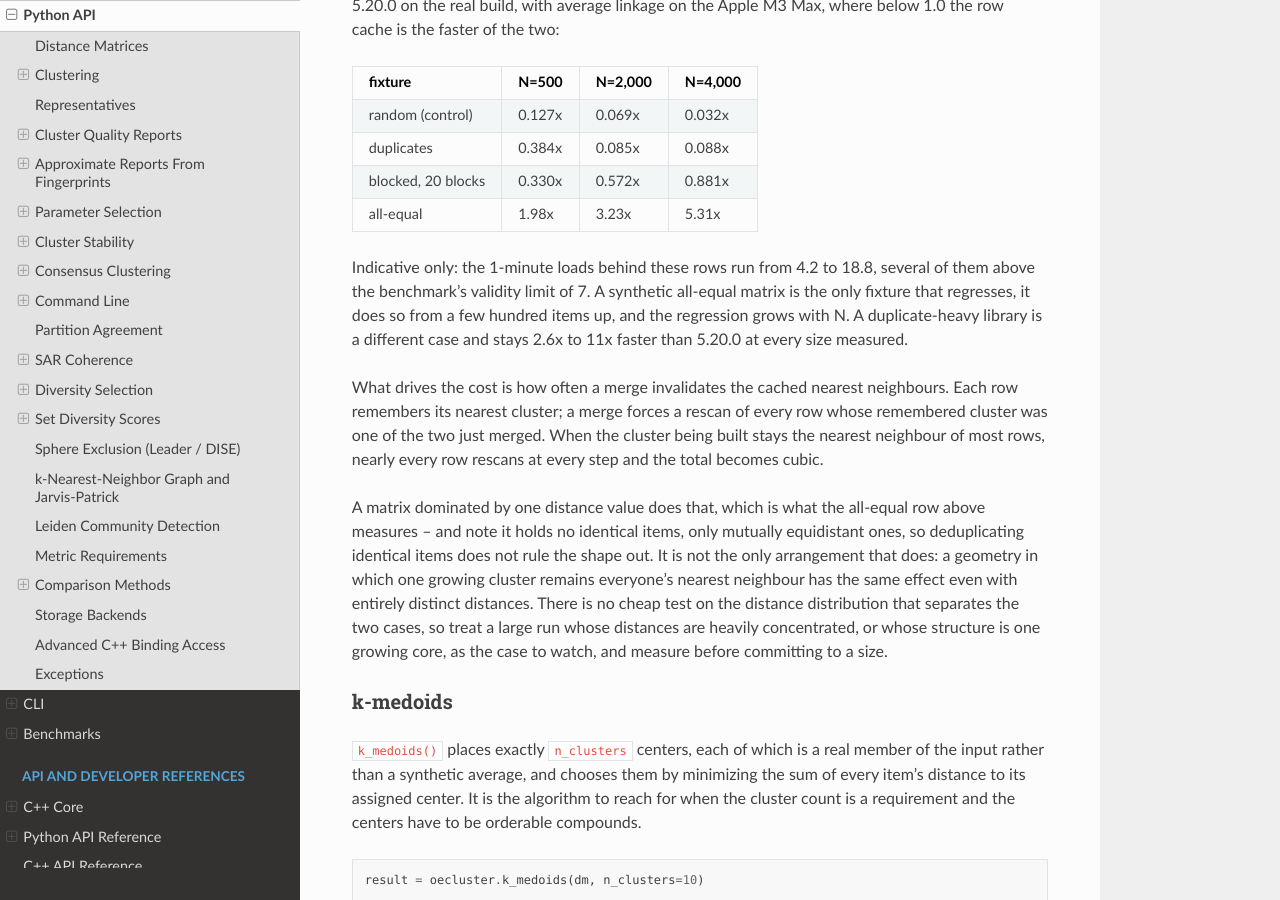
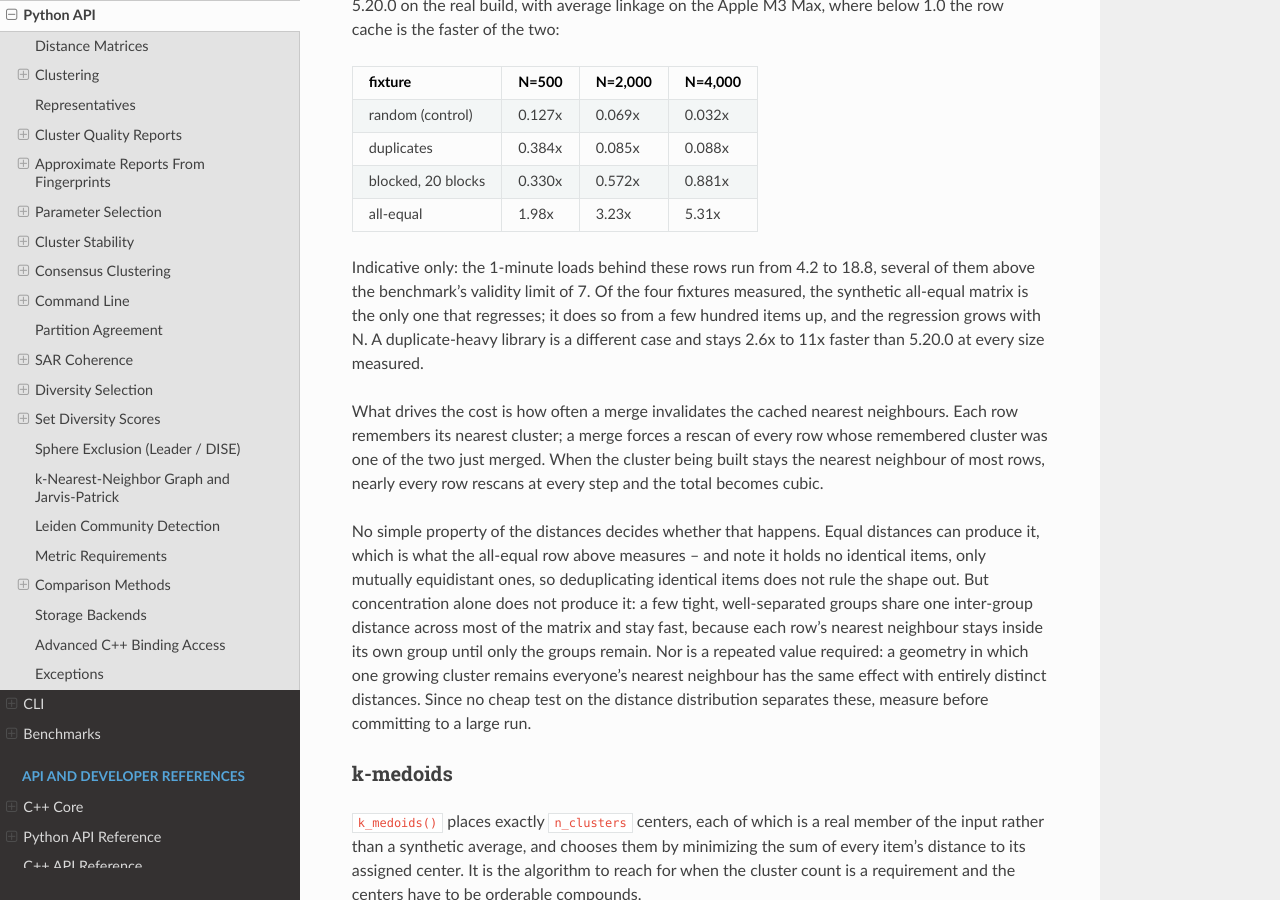
Before and after one commit to scott-arne/oecluster, a Sphinx documentation site: the page built from docs/python-api.md, in a window 1280 px wide and 900 px high, scrolled down 8022 px. Built offline with Sphinx 7.4.7 and the Read the Docs theme 3.1.0, drawn with Linux system fonts in a browser that asks for light colours; pages that are not in the unit, such as notebooks, are missing from menus; the version number is read from the project's files by our own code.

Commit message:
docs: stop presenting distance concentration as the test for the cubic case
An earlier sentence still called largely equal distances the one case that
regresses, which the corrected paragraph below it then contradicted.
Concentration is neither sufficient nor necessary: a few tight,
well-separated groups share one inter-group distance across most of the
matrix and stay fast, because each row's nearest stays inside its own group,
while a growing core with entirely distinct distances is cubic. Say that no
simple property of the distances decides it, and scope the fixture claim to
the four that were measured.

```diff
--- a/docs/python-api.md
+++ b/docs/python-api.md
@@ -400,11 +400,11 @@ Apple M3 Max, where below 1.0 the row cache is the faster of the two:
 | all-equal | 1.98x | 3.23x | 5.31x |
 
 Indicative only: the 1-minute loads behind these rows run from 4.2 to 18.8,
-several of them above the benchmark's validity limit of 7. A synthetic
-all-equal matrix is the only fixture that regresses, it does so from a few
-hundred items up, and the regression grows with N. A duplicate-heavy
-library is a different case and stays 2.6x to 11x faster than 5.20.0 at
-every size measured.
+several of them above the benchmark's validity limit of 7. Of the four
+fixtures measured, the synthetic all-equal matrix is the only one that
+regresses; it does so from a few hundred items up, and the regression grows
+with N. A duplicate-heavy library is a different case and stays 2.6x to 11x
+faster than 5.20.0 at every size measured.
 
 What drives the cost is how often a merge invalidates the cached nearest
 neighbours. Each row remembers its nearest cluster; a merge forces a rescan
@@ -412,15 +412,17 @@ of every row whose remembered cluster was one of the two just merged. When
 the cluster being built stays the nearest neighbour of most rows, nearly
 every row rescans at every step and the total becomes cubic.
 
-A matrix dominated by one distance value does that, which is what the
-all-equal row above measures -- and note it holds no identical items, only
-mutually equidistant ones, so deduplicating identical items does not rule the
-shape out. It is not the only arrangement that does: a geometry in which one
-growing cluster remains everyone's nearest neighbour has the same effect even
-with entirely distinct distances. There is no cheap test on the distance
-distribution that separates the two cases, so treat a large run whose
-distances are heavily concentrated, or whose structure is one growing core,
-as the case to watch, and measure before committing to a size.
+No simple property of the distances decides whether that happens. Equal
+distances can produce it, which is what the all-equal row above measures --
+and note it holds no identical items, only mutually equidistant ones, so
+deduplicating identical items does not rule the shape out. But concentration
+alone does not produce it: a few tight, well-separated groups share one
+inter-group distance across most of the matrix and stay fast, because each
+row's nearest neighbour stays inside its own group until only the groups
+remain. Nor is a repeated value required: a geometry in which one growing
+cluster remains everyone's nearest neighbour has the same effect with
+entirely distinct distances. Since no cheap test on the distance
+distribution separates these, measure before committing to a large run.
 
 ### k-medoids
 
```
Also changed, not shown: CHANGELOG.md (+18 -15 lines).
